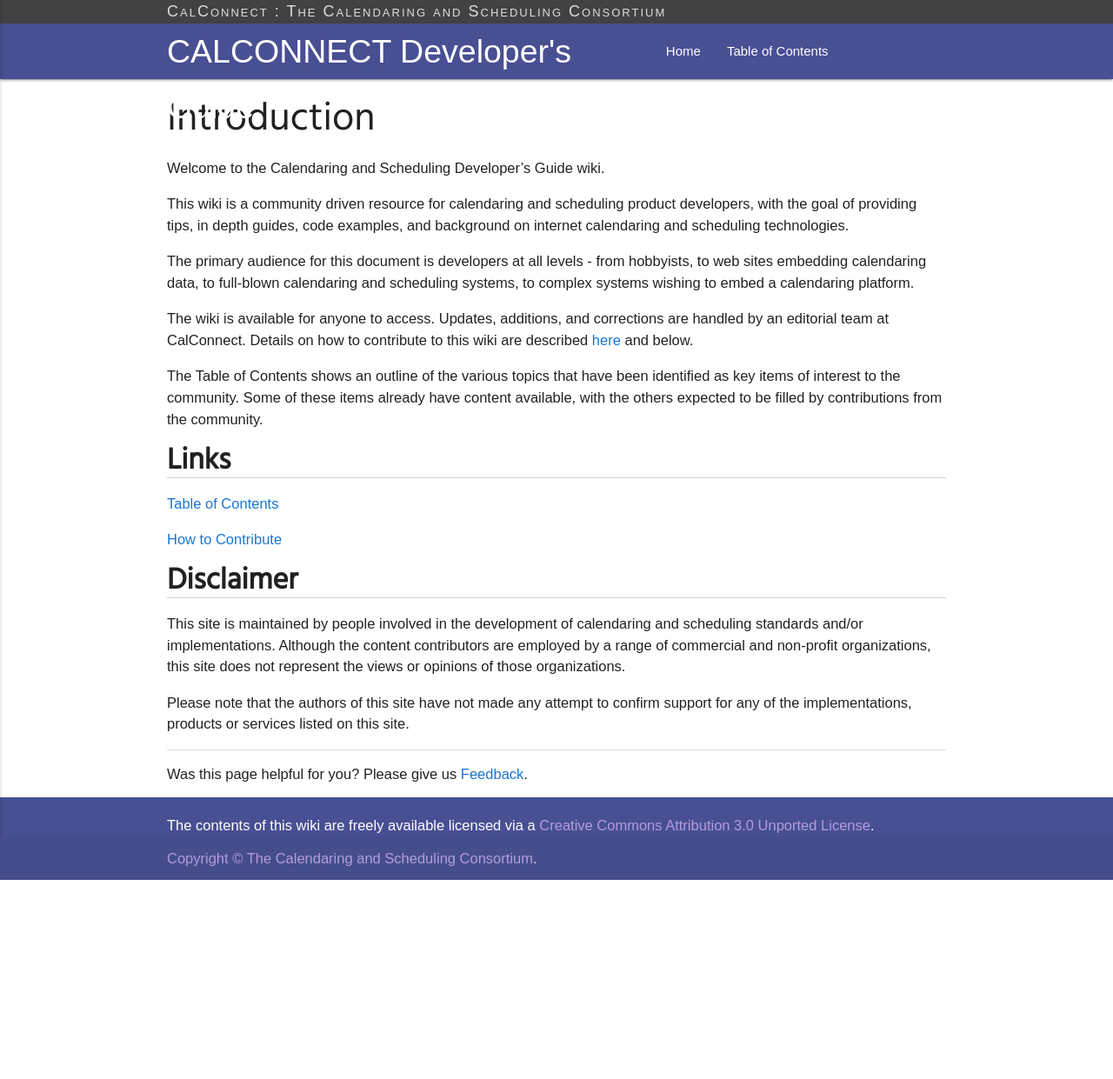
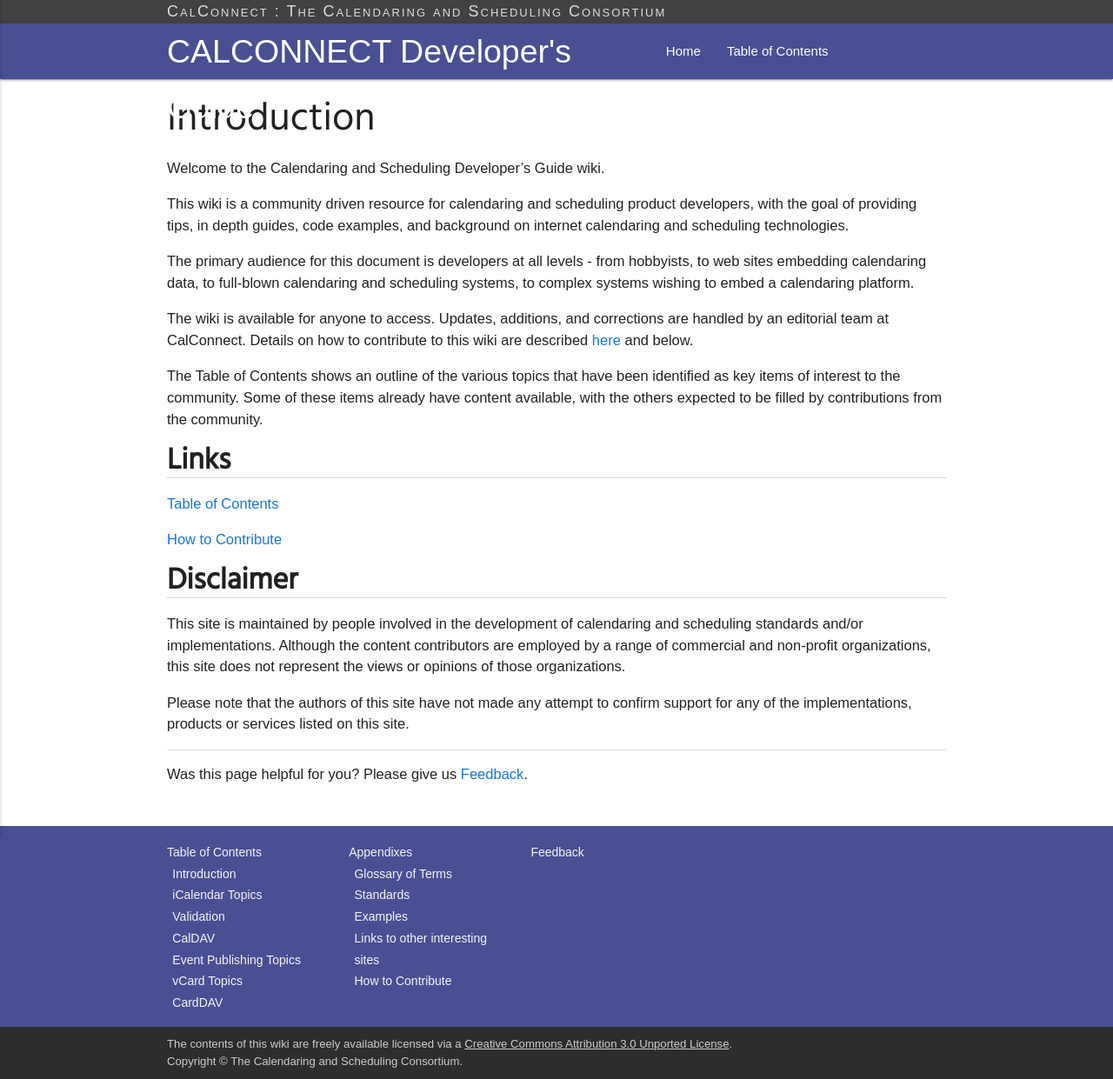
Before and after one commit to CalConnect/DEVGUIDE, a Jekyll site: the page built from _pages/index.md, in a window 1280 px wide. Shown: the whole page at 87% size. Built offline with Jekyll 4.4.1, drawn with Linux system fonts in a browser that asks for light colours; some web fonts are replaced; before the commit the page ends 1012 px from its top, so only the background shows below that.

Commit message:
Footer layout and styling updates

```diff
--- a/_includes/footer.html
+++ b/_includes/footer.html
@@ -1,14 +1,48 @@
 <footer class="page-footer">
-        <div class="container">
-	    <div>
-		    The contents of this wiki are freely available licensed via a <a href="http://creativecommons.org/licenses/by/3.0/" class="deep-purple-text text-lighten-3">Creative Commons Attribution 3.0 Unported License</a>.
+    <div id="sitemap">
+        <div id="sitemap-inner" class="container">
+            <div class="region region-sitemap">
+                <section id="block-menu-block-1" class="block block-menu-block ">
+                    <div class="menu-block-wrapper menu-block-1 menu-name-main-menu parent-mlid-0 menu-level-1">
+                        <ul class="menu nav">
+                            <li class="sub-list">
+                                <a href="#">Table of Contents</a>
+                                <ul class="menu nav">
+                                    <li><a href="#">Introduction</a></li>
+                                    <li><a href="#">iCalendar Topics</a></li>
+                                    <li><a href="#">Validation</a></li>
+                                    <li><a href="#">CalDAV</a></li>
+                                    <li><a href="#">Event Publishing Topics</a></li>
+                                    <li><a href="#">vCard Topics</a></li>
+                                    <li><a href="#">CardDAV</a></li>
+                                </ul>
+                            </li>
+                            <li class="sub-list">
+                                <a href="#">Appendixes</a>
+                                <ul class="menu nav">
+                                    <li><a href="#">Glossary of Terms</a></li>
+                                    <li><a href="#">Standards</a></li>
+                                    <li><a href="#">Examples</a></li>
+                                    <li><a href="#">Links to other interesting sites</a></li>
+                                    <li><a href="#">How to Contribute</a></li>
+                                </ul>
+                            </li>
+                            <li class="sub-list">
+                                <a href="#">Feedback</a>
+                            </li>
+                        </ul>
+                    </div>
+                </section>
             </div>
         </div>
+    </div>
    <div class="footer-copyright">
         <div class="container">
             <div>
-		    <a href="https://www.calconnect.org/about/policies/copyright-licensing" class="deep-purple-text text-lighten-3">Copyright © The Calendaring and Scheduling Consortium</a>.
-	    </div>
+                The contents of this wiki are freely available licensed via a <a href="http://creativecommons.org/licenses/by/3.0/">Creative Commons Attribution 3.0 Unported License</a>.
+                <br>
+                <a href="https://www.calconnect.org/about/policies/copyright-licensing">Copyright © The Calendaring and Scheduling Consortium</a>.
+	       </div>
         </div>
     </div>
 </footer>
--- a/_sass/materialize/components/_global.scss
+++ b/_sass/materialize/components/_global.scss
@@ -337,9 +337,39 @@ ul.staggered-list li {
 
 // Footer
 .page-footer {
-  padding-top: 20px;
   color: $footer-font-color;
   background-color: $footer-bg-color;
+  padding: 0;
+  margin: 2em 0 0 0;
+
+  #sitemap {
+      padding: 1em 0;
+      .menu-block-wrapper {
+
+          > .nav {
+              margin: 0;
+              display: flex;
+          }
+
+          .sub-list {
+              li {
+                  padding-left: 6.3px;
+                  width: 100%;
+              }
+          }
+
+          li {
+              margin-right: 30px;
+              width: 20%;
+
+              a {
+                  color: color('grey', 'lighten-4');
+                  font-size: 14px;
+                  font-family: 'Ek Mukta',Arial,Helvetica,sans-serif;
+              }
+          }
+      }
+  }
 
   .footer-copyright {
     overflow: hidden;
@@ -349,7 +379,17 @@ ul.staggered-list li {
     padding: 10px 0px;
     color: $footer-copyright-font-color;
     background-color: $footer-copyright-bg-color;
+    font-size: 0.8em;
     @extend .light;
+
+    a {
+        color: $footer-copyright-font-color;
+        text-decoration: underline;
+
+        &:last-of-type {
+            text-decoration: none;
+        }
+    }
   }
 }
 
--- a/_sass/materialize/components/_variables.scss
+++ b/_sass/materialize/components/_variables.scss
@@ -313,8 +313,8 @@ $h6-fontsize: 1rem !default;
 
 $footer-font-color: #fff !default;
 $footer-bg-color: $primary-color !default;
-$footer-copyright-font-color: rgba(255,255,255,.8) !default;
-$footer-copyright-bg-color: rgba(51,51,51,.08) !default;
+$footer-copyright-font-color: #cccccc !default;
+$footer-copyright-bg-color: #2d2d2d !default;
 
 
 // 23. Flow Text
```
